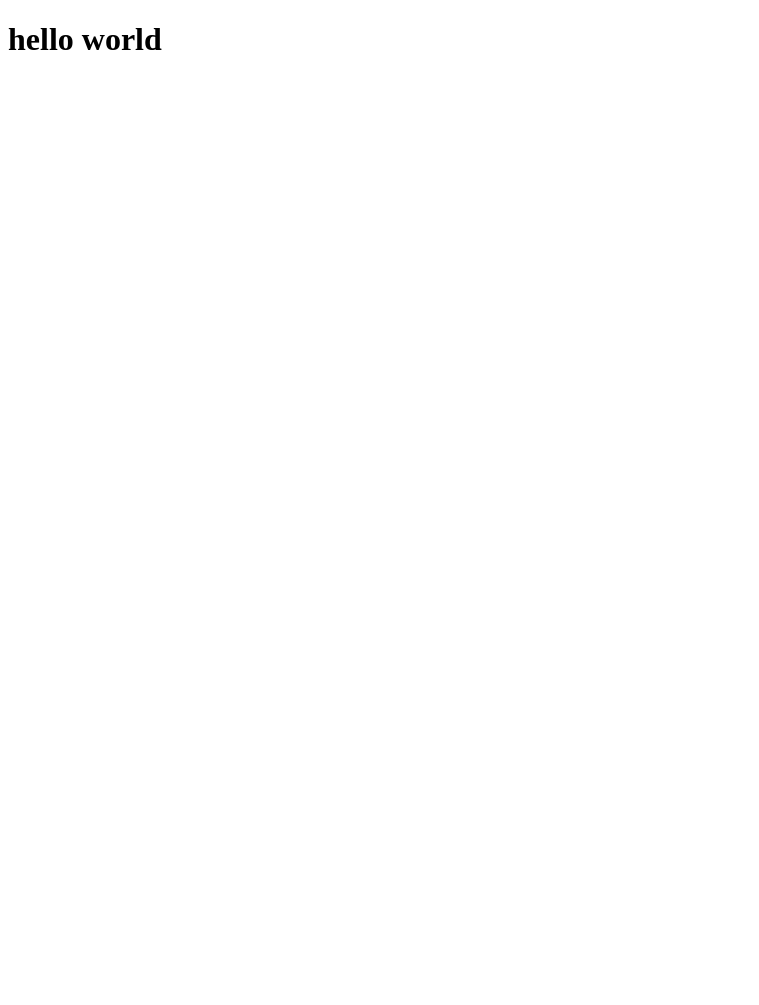
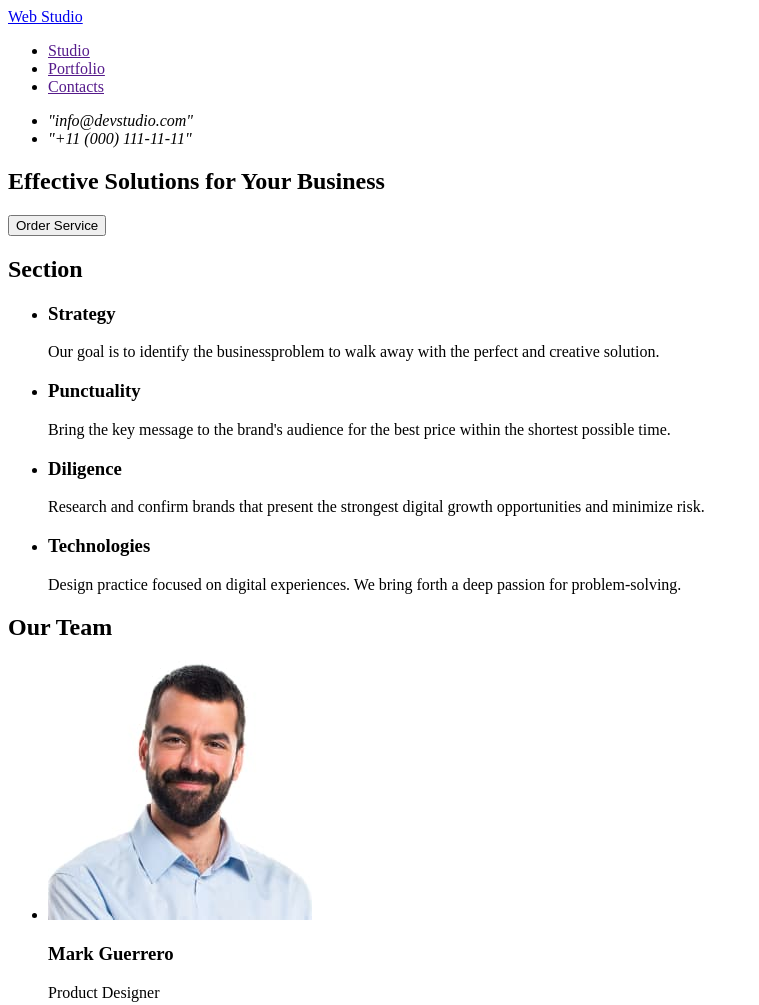
Before and after one commit to KDA03480/goit-markup-hw-01, a plain HTML site: page index.html in a window 1280 px wide. Shown: the top 1005 px of the page, without its empty margins (0-759 px from the left). Before the commit the page ends 800 px from the top, so only its background shows below. Drawn offline with Linux system fonts and the light colour scheme.

Commit message:
add hw-01

```diff
--- a/index.html
+++ b/index.html
@@ -3,9 +3,99 @@
   <head>
     <meta charset="UTF-8" />
     <meta name="viewport" content="width=device-width, initial-scale=1.0" />
-    <title>Document</title>
+    <title>Web Studio</title>
   </head>
   <body>
-    <h1>hello world</h1>
+    <header>
+      <nav>
+        <a href="./index.html">Web Studio</a>
+        <ul>
+          <li><a href="">Studio</a></li>
+          <li><a href="">Portfolio</a></li>
+          <li><a href="">Contacts</a></li>
+        </ul>
+      </nav>
+      <address>
+        <ul>
+          <li>
+            <a href="mailto:info@devstudio.com"></a>
+            "info@devstudio.com"
+          </li>
+          <li>
+            <a href="tel:+110001111111"></a>
+            "+11 (000) 111-11-11"
+          </li>
+        </ul>
+      </address>
+    </header>
+    <section>
+      <h1>Effective Solutions for Your Business</h1>
+      <button type="button">Order Service</button>
+    </section>
+    <section>
+      <h2>Section</h2>
+      <ul>
+        <li>
+          <h3>Strategy</h3>
+          <p>
+            Our goal is to identify the businessproblem to walk away with the
+            perfect and creative solution.
+          </p>
+        </li>
+        <li>
+          <h3>Punctuality</h3>
+          <p>
+            Bring the key message to the brand's audience for the best price
+            within the shortest possible time.
+          </p>
+        </li>
+        <li>
+          <h3>Diligence</h3>
+          <p>
+            Research and confirm brands that present the strongest digital
+            growth opportunities and minimize risk.
+          </p>
+        </li>
+        <li>
+          <h3>Technologies</h3>
+          <p>
+            Design practice focused on digital experiences. We bring forth a
+            deep passion for problem-solving.
+          </p>
+        </li>
+      </ul>
+    </section>
+    <section>
+      <h2>Our Team</h2>
+      <ul>
+        <li>
+          <img src="./images/img-1.jpg" alt="Mark Guerrero" width="264" />
+          <h3>Mark Guerrero</h3>
+          <p>Product Designer</p>
+        </li>
+        <li>
+          <img src="./images/img-2.jpg" alt="Tom Ford" width="264" />
+          <h3>Tom Ford</h3>
+          <p>Frontend Developer</p>
+        </li>
+        <li>
+          <img src="./images/img-3.jpg" alt="Camila Garcia" width="264" />
+          <h3>Camila Garcia</h3>
+          <p>Marketing</p>
+        </li>
+        <li>
+          <img src="./images/img-4.jpg" alt="Daniel Wilson" width="264" />
+          <h3>Daniel Wilson</h3>
+          <p>UI Designer</p>
+        </li>
+      </ul>
+    </section>
+    <footer>
+      <a href="./index.html">Web Studio</a>
+      <p>
+        Increase the flow of customers and sales for your business with digital
+        marketing & growth solutions.
+      </p>
+    </footer>
   </body>
 </html>
```
Also changed, not shown: images/img-1.jpg (added), images/img-2.jpg (added), images/img-3.jpg (added), images/img-4.jpg (added), 2 other files.
